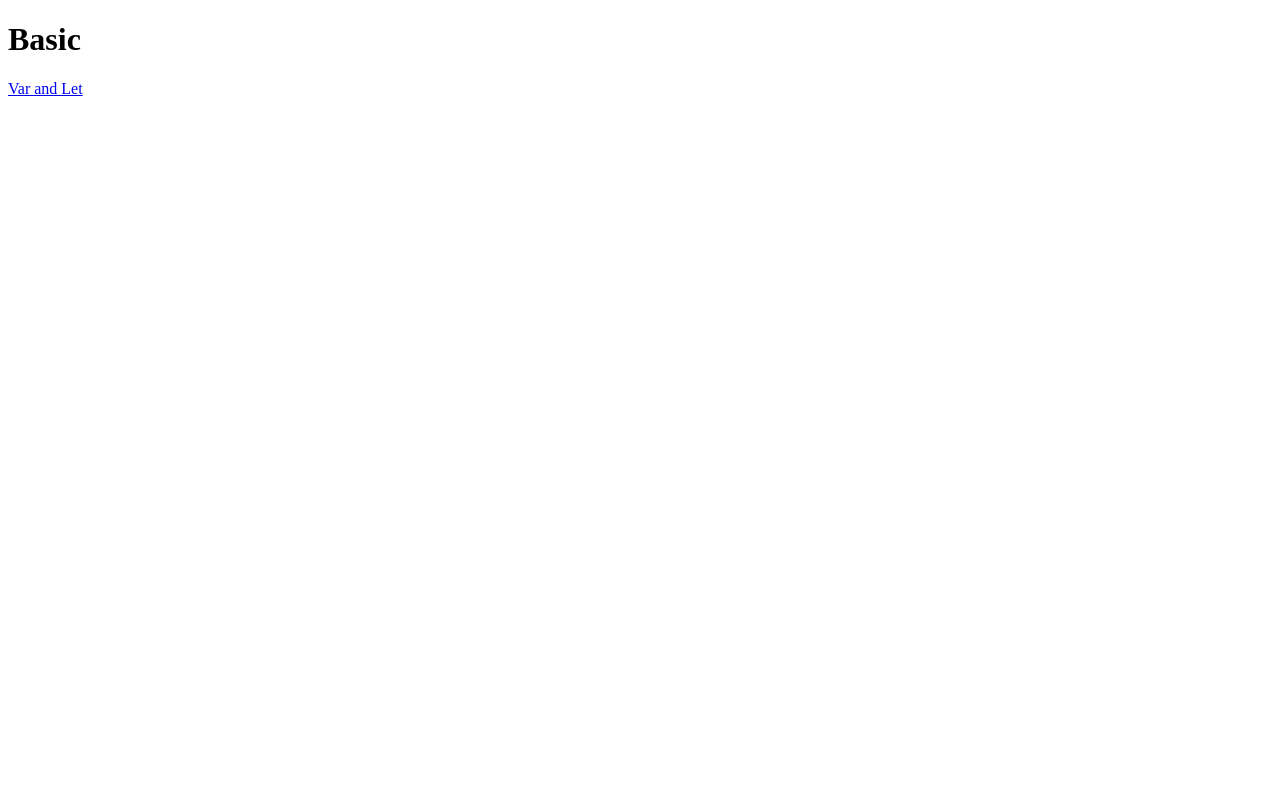
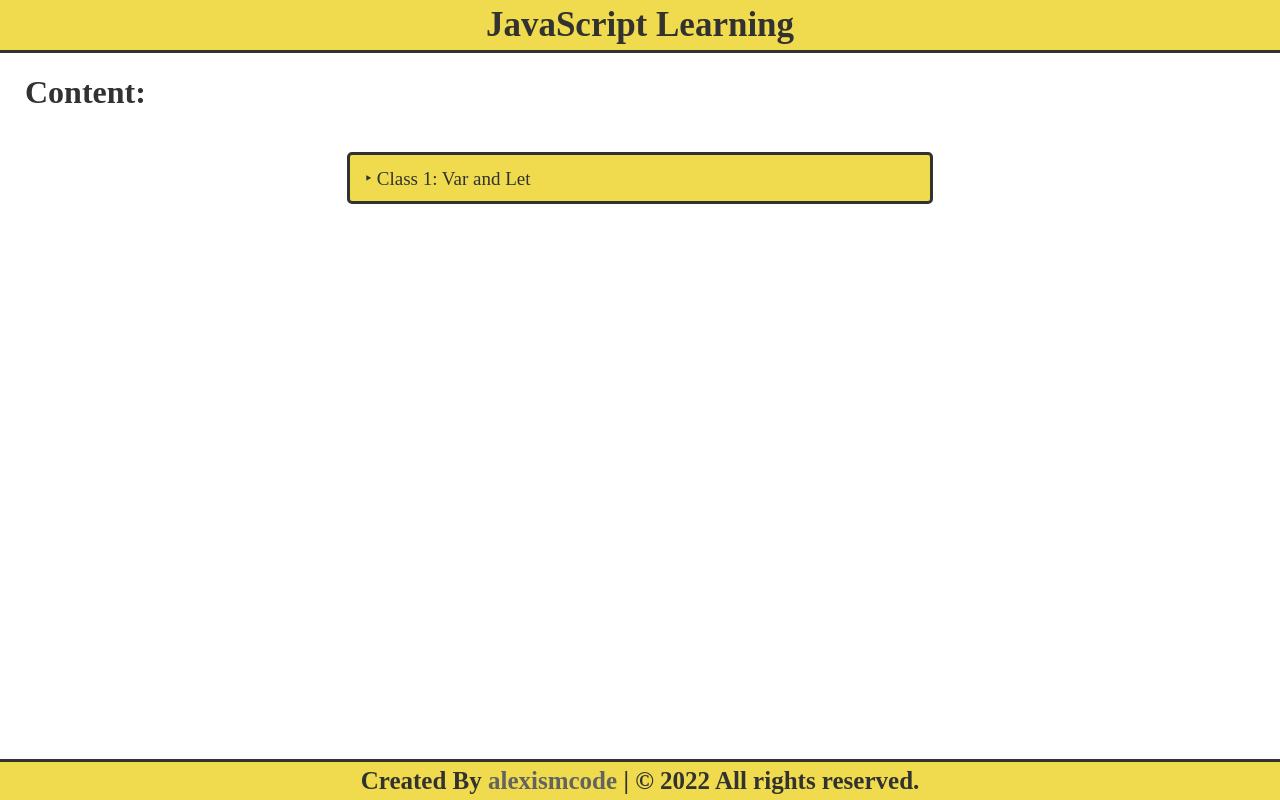
Before and after one commit to alexismcode/JavaScript-Learning, a plain HTML site: page index.html in a window 1280 px wide. Drawn offline with Linux system fonts and the light colour scheme.

Commit message:
Add styling to index and addressing classes

```diff
--- a/index.html
+++ b/index.html
@@ -4,11 +4,89 @@
     <meta charset="UTF-8">
     <meta http-equiv="X-UA-Compatible" content="IE=edge">
     <meta name="viewport" content="width=device-width, initial-scale=1.0">
-    <title>Basic
-    </title>
+    <title>JavaScript Learning</title>
+    <style>
+        body{
+            box-sizing: border-box;
+            margin: 0;
+            padding: 0;
+        }
+        header{
+            background: #f0db4f;
+            border-bottom: 3px solid #323330;
+            color: #323330;
+            font-size: 35px;
+            font-weight: bold;
+            padding: 5px 0;
+            text-align: center;
+        }
+        h1{
+            color: #323330;
+            font-weight: bold;
+            padding-left: 25px;
+        }
+        section{
+            align-items: center;
+            display: flex;
+            justify-content: center;
+            width: 100%;
+        }
+        ul{
+            background: #f0db4f;
+            border: 3px solid #323330;
+            border-radius: 5px;
+            font-size: 19px;
+            padding: 10px 15px;
+            width: 550px;
+        }
+        ul li{
+            list-style: none;
+        }
+        ul li:hover{
+            background: #ebdb72;
+        }
+        ul li a{
+            color: #323330;
+            text-decoration: none;
+        }
+        ul li a:hover{
+            text-decoration: underline;
+        }
+        footer{
+            background: #f0db4f;
+            border-top: 3px solid #323330;
+            color: #323330;
+            font-size: 25px;
+            font-weight: bold;
+            padding: 5px 0;
+            position: absolute;
+            bottom: 0;
+            text-align: center;
+            width: 100%;
+        }
+        footer a{
+            color: #62645d;
+            text-decoration: none;
+        }
+        footer a:hover{
+            text-decoration: underline;
+        }
+    </style>
 </head>
 <body>
-    <h1>Basic</h1>
-    <a href="./Class1:_var_and_let/index.html">Var and Let</a>
+    <header>JavaScript Learning</header>
+    <main>
+        <h1>Content:</h1>
+        <section>
+            <ul>
+                <li>
+                    <a href="./Class1:_var_and_let/index.html"> ‣ Class 1: Var and Let</a>
+                </li>
+            </ul>
+        </section>
+    </main>
+    <footer>
+        Created By <a href="https://github.com/alexismcode">alexismcode</a>  | © 2022 All rights reserved.
+    </footer>
 </body>
 </html>
```
